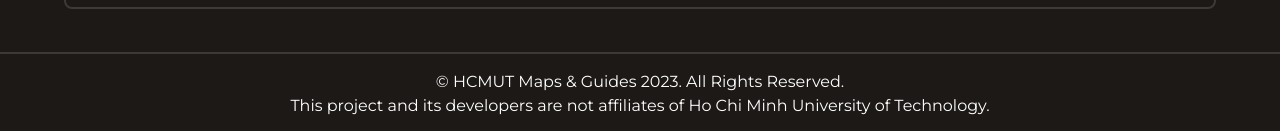
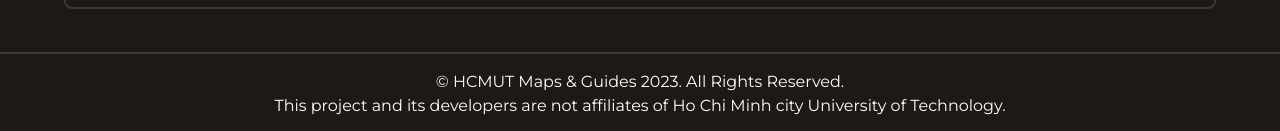
Before and after one commit to long89kev/HCMUT, a SvelteKit app: page /faq in a window 1280 px wide. Shown: the part 666-797 px from the top of the page. Built offline with nearby package versions, Linux system fonts and the light colour scheme.

Commit message:
Change HCMUT

```diff
--- a/src/lib/component/Footer.svelte
+++ b/src/lib/component/Footer.svelte
@@ -1,3 +1,3 @@
 <footer class="w-full px-8 border-t-2 border-neutral">
-    <p class="text-center my-4">&copy; HCMUT Maps & Guides {new Date().getFullYear()}. All Rights Reserved.<br>This project and its developers are not affiliates of Ho Chi Minh University of Technology.</p>
+    <p class="text-center my-4">&copy; HCMUT Maps & Guides {new Date().getFullYear()}. All Rights Reserved.<br>This project and its developers are not affiliates of Ho Chi Minh city University of Technology.</p>
 </footer>
--- a/src/routes/+page.svelte
+++ b/src/routes/+page.svelte
@@ -9,7 +9,7 @@
 <div class="flex flex-col md:my-32 gap-8 md:gap-32 mx-auto max-w-6xl">
     <ImageSection class="w-full" src={Logo} alt="Logo" width={256} height={256} align="right">
         <h1 class="bg-gradient-to-r from-primary to-accent box-decoration-clone bg-clip-text text-transparent w-fit">HCMUT: Maps & Guides</h1>
-        <p class="text-2xl">We provide comprehensive resources to help you navigate Ho Chi Minh City University of Technology (<abbr>HCMUT</abbr>) with ease. Whether you are a prospective student, a current student, or a visitor, we will guide you through the campus and provide essential information to make your <abbr title="Ho Chi Minh University of Techonology">HCMUT</abbr> experience a success.</p>
+        <p class="text-2xl">We provide comprehensive resources to help you navigate Ho Chi Minh city University of Technology (<abbr>HCMUT</abbr>) with ease. Whether you are a prospective student, a current student, or a visitor, we will guide you through the campus and provide essential information to make your <abbr title="Ho Chi Minh University of Techonology">HCMUT</abbr> experience a success.</p>
     </ImageSection>
     <ImageSection class="w-full" src={MapMarker} alt="Map marker" width={128} height={128} align="left">
         <a href="/maps" class="underline-offset-4 decoration-2 decoration-primary">
--- a/src/routes/+page.ts
+++ b/src/routes/+page.ts
@@ -3,6 +3,6 @@
 export function load(): PageData {
     return {
         title: "Home",
-        description: "Comprehensive resources for Ho Chi Minh University of Technology students."
+        description: "Comprehensive resources for Ho Chi Minh city University of Technology students."
     }
 }
--- a/src/routes/faq/+page.svelte
+++ b/src/routes/faq/+page.svelte
@@ -4,16 +4,16 @@
 </script>
 <div class="w-full mx-auto max-w-6xl">
     <h1>Frequently asked questions</h1>
-    <p>Here are some frequently asked questions about <abbr title="Ho Chi Minh University of Technology">HCMUT</abbr>.</p>
+    <p>Here are some frequently asked questions about <abbr title="Ho Chi Minh city University of Technology">HCMUT</abbr>.</p>
 
     <FaqBox>
-        <span slot="title">Where is <abbr title="Ho Chi Minh University of Technology">HCMUT</abbr> located?</span>
-        <p slot="body"><abbr title="Ho Chi Minh University of Technology">HCMUT</abbr> is located in Ho Chi Minh City, Vietnam.</p>
+        <span slot="title">Where is <abbr title="Ho Chi Minh city University of Technology">HCMUT</abbr> located?</span>
+        <p slot="body"><abbr title="Ho Chi Minh city University of Technology">HCMUT</abbr> is located in Ho Chi Minh City, Vietnam.</p>
     </FaqBox>
 
     <FaqBox>
-        <span slot="title">What is the best way to get around <abbr title="Ho Chi Minh University of Technology">HCMUT</abbr>?</span>
-        <p slot="body">The best way to get around <abbr title="Ho Chi Minh University of Technology">HCMUT</abbr> is by walking or biking.</p>
+        <span slot="title">What is the best way to get around <abbr title="Ho Chi Minh city University of Technology">HCMUT</abbr>?</span>
+        <p slot="body">The best way to get around <abbr title="Ho Chi Minh city University of Technology">HCMUT</abbr> is by walking or biking.</p>
     </FaqBox>
 
     <FaqBox>
@@ -22,7 +22,7 @@
     </FaqBox>
 
     <FaqBox>
-        <span slot="title">Does <abbr title="Ho Chi Minh University of Technology">HCMUT</abbr> have a shuttle bus service?</span>
-        <p slot="body">Yes, <abbr title="Ho Chi Minh University of Technology">HCMUT</abbr> has a shuttle bus service that runs between the main campus and the university's satellite campuses.</p>
+        <span slot="title">Does <abbr title="Ho Chi Minh city University of Technology">HCMUT</abbr> have a shuttle bus service?</span>
+        <p slot="body">Yes, <abbr title="Ho Chi Minh city University of Technology">HCMUT</abbr> has a shuttle bus service that runs between the main campus and the university's satellite campuses.</p>
     </FaqBox>
 </div>
--- a/src/routes/guides/+page.svelte
+++ b/src/routes/guides/+page.svelte
@@ -1,7 +1,7 @@
-<h1><abbr title="Ho Chi Minh University of Technology">HCMUT</abbr>: Guides</h1>
+<h1><abbr title="Ho Chi Minh city University of Technology">HCMUT</abbr>: Guides</h1>
 <p>
-    Ho Chi Minh University of Technology (<abbr>HCMUT</abbr>) is one of the most prestigious universities in Vietnam.
+    Ho Chi Minh city University of Technology (<abbr>HCMUT</abbr>) is one of the most prestigious universities in Vietnam.
     It is located in Ho Chi Minh City, the most populated in Vietnam.
-    <abbr title="Ho Chi Minh University of Technology">HCMUT</abbr> has a beautiful campus with many trees, flowers, and modern buildings.
+    <abbr title="Ho Chi Minh city University of Technology">HCMUT</abbr> has a beautiful campus with many trees, flowers, and modern buildings.
     There are many facilities and resources available to students, including classrooms, laboratories, libraries, dormitories, sports complexes, and a large student body.
 </p>
--- a/src/routes/guides/navigation/+page.svelte
+++ b/src/routes/guides/navigation/+page.svelte
@@ -1,5 +1,5 @@
 <h1>Navigation</h1>
 <p>
-    The best way to get around <abbr title="Ho Chi Minh University of Technology">HCMUT</abbr> is by walking or biking.
+    The best way to get around <abbr title="Ho Chi Minh city University of Technology">HCMUT</abbr> is by walking or biking.
     The campus is relatively small and easy to get around on foot or by bike.
 </p>
```
